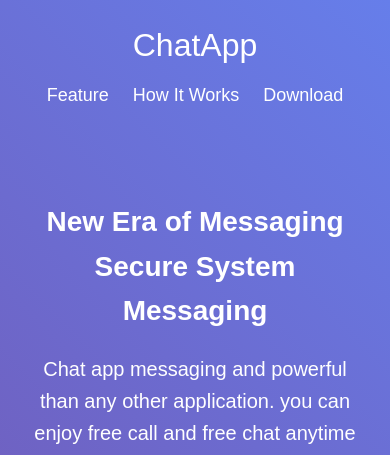
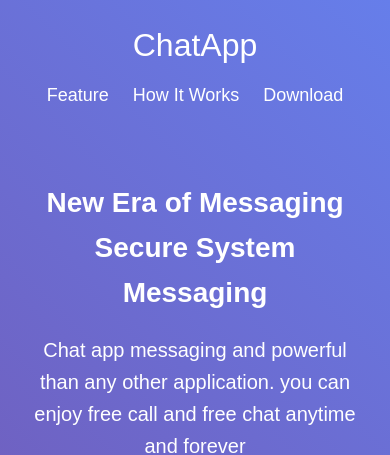
Before and after one commit to davedove86/ChatApp, a plain HTML site: page index.html in a window 390 px wide. Shown: the top 455 px of the page. Drawn offline with Linux system fonts and the light colour scheme.

Commit message:
remove header h1 margin on mobiles

```diff
--- a/assets/css/3-layouts/_header.sass
+++ b/assets/css/3-layouts/_header.sass
@@ -79,6 +79,7 @@ header
         h1
           font-size: 28px
           padding-top: 0
+          margin-top: 0
 
         p
           font-size: 20px
```
Also changed, not shown: assets/css/main.css.
